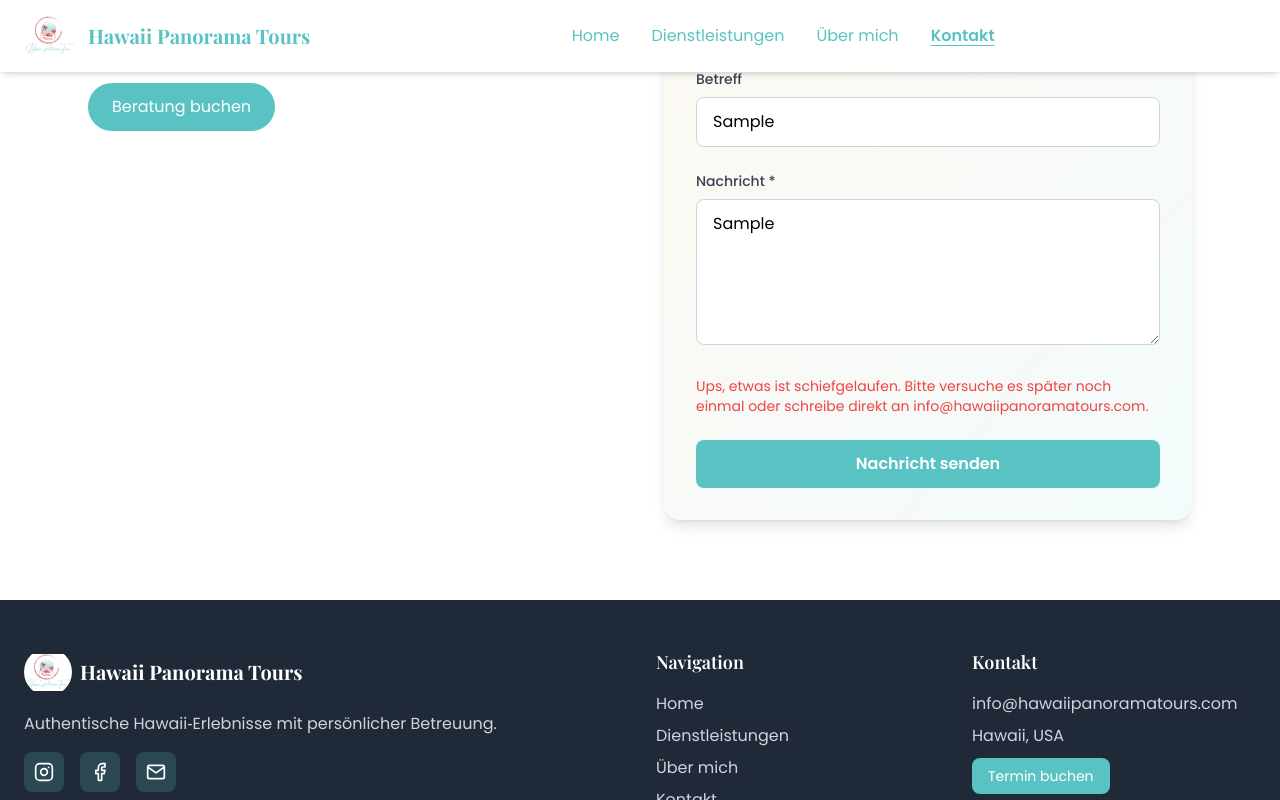
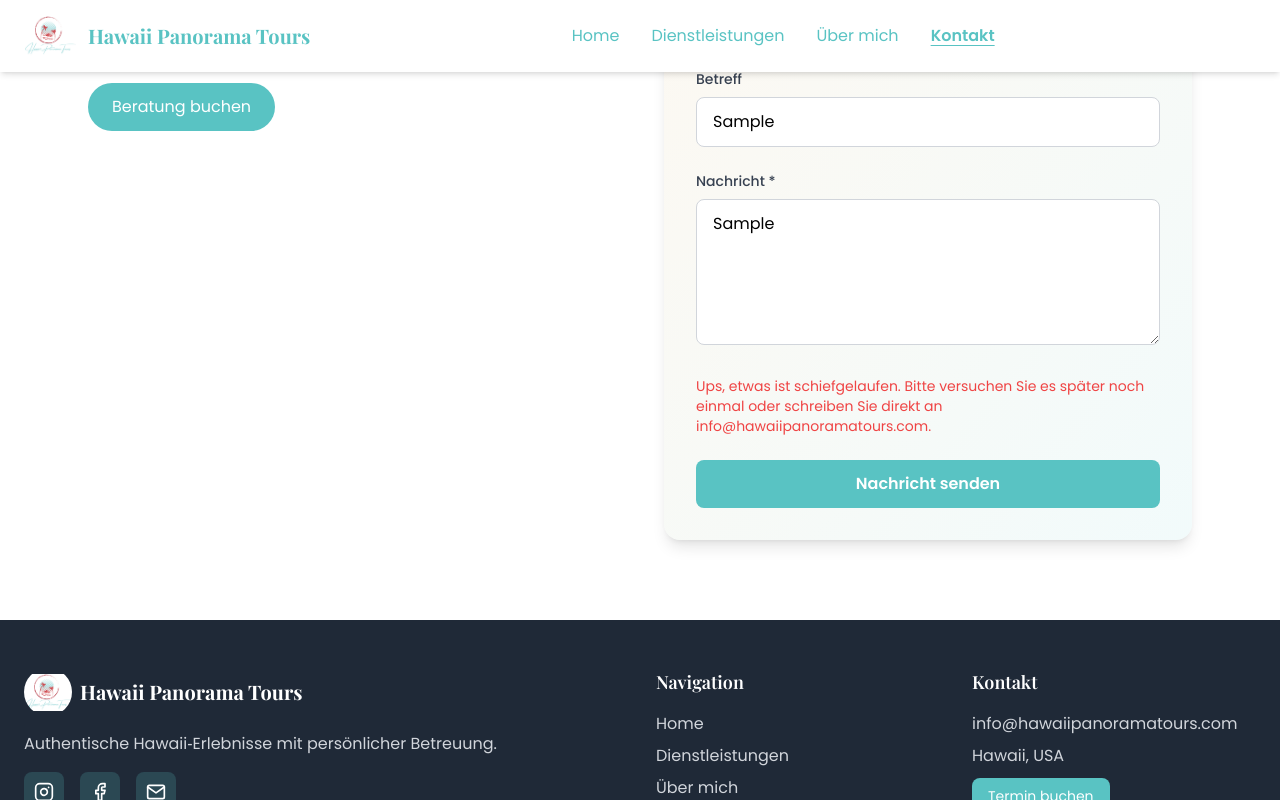
Before and after one commit to hawaiipanoramatours-prog/hawaiipanoramatours, a React (Vite) app: page /contact in a window 1280 px wide. Both pictures are taken after typing "Sample", "name@example.com", "Sample", "Sample" into the empty fields and a click on the button "Nachricht senden". Shown: the part 497-1297 px from the top of the page. Built offline with nearby package versions, Linux system fonts and the light colour scheme.

Commit message:
Update Contact.jsx

```diff
--- a/src/pages/Contact.jsx
+++ b/src/pages/Contact.jsx
@@ -2,7 +2,7 @@ import { useOutletContext } from 'react-router-dom'
 import { motion } from 'framer-motion'
 import React from 'react'
 
-const FORM_ENDPOINT = 'https://formspree.io/f/mwpapqeq' // <-- ggf. deine eigene Formspree-URL einsetzen
+const FORM_ENDPOINT = 'https://formspree.io/f/mwpapqeq' //
 
 export function Contact() {
   const { content } = useOutletContext()
@@ -111,9 +111,9 @@ export function Contact() {
                   Vielen Dank!
                 </h3>
                 <p className="font-poppins text-gray-700 max-w-md">
-                  Deine Nachricht wurde erfolgreich gesendet.
+                  Ihre Nachricht wurde erfolgreich gesendet.
                   <br />
-                  Ich melde mich so schnell wie möglich bei dir.
+                  Ich melde mich so schnell wie möglich bei Ihnen.
                 </p>
                 <button
                   type="button"
@@ -191,8 +191,8 @@ export function Contact() {
 
                 {status === 'error' && (
                   <p className="text-sm text-red-500 font-poppins">
-                    Ups, etwas ist schiefgelaufen. Bitte versuche es später noch einmal
-                    oder schreibe direkt an {content.brand.social.email}.
+                    Ups, etwas ist schiefgelaufen. Bitte versuchen Sie es später noch einmal
+                    oder schreiben Sie direkt an {content.brand.social.email}.
                   </p>
                 )}
 
```
